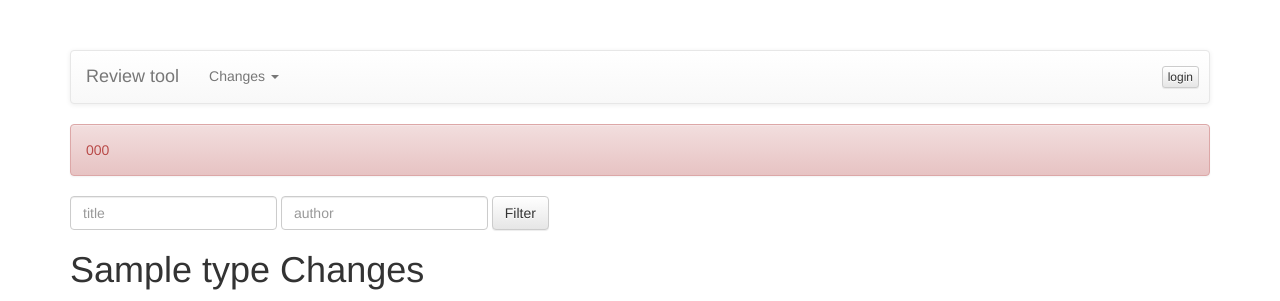
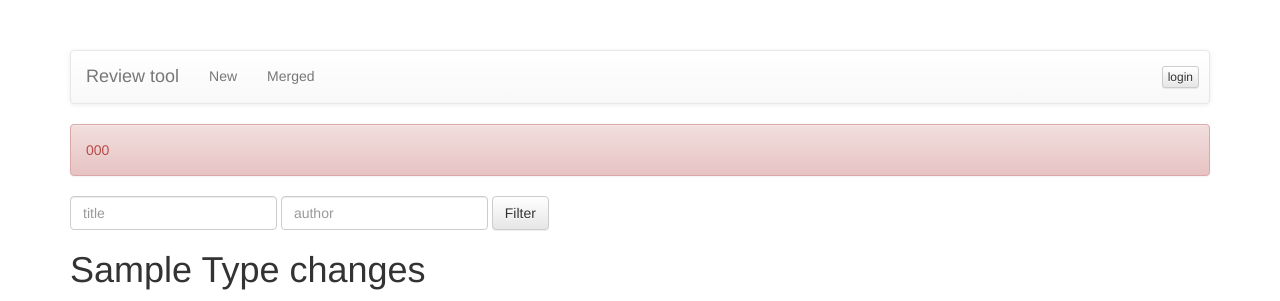
Before and after one commit to pasliwa/code_review, a Flask app: template app/templates/changes.html in a window 1280 px wide. Shown: the top 301 px of the page. Run offline with Flask 2, Linux system fonts and the light colour scheme; tables that the repository leaves empty hold one stand-in row (values such as "Sample post"); the template is opened without the code that fills it: values that come from a table or form of the project are taken from there, most other values are stand-ins (such as "Sample title", 1, 10 or a date in 2020); some libraries are stand-ins or nearby versions.

Commit message:
get menu items out of the select widget

```diff
--- a/app/routes.py
+++ b/app/routes.py
@@ -56,7 +56,7 @@ def changes_new(page):
     total = query.total
     reviews = query.items
     pagination = Pagination(page, app.config["PER_PAGE"], total)
-    return render_template('changes.html', type="New", reviews=reviews, productBranches=app.config["PRODUCT_BRANCHES"],
+    return render_template('changes.html', type="new", reviews=reviews, productBranches=app.config["PRODUCT_BRANCHES"],
                            form=form, pagination=pagination)
 
 
@@ -75,8 +75,7 @@ def changes_merged(page):
     total = query.total
     reviews = query.items
     pagination = Pagination(page, app.config["PER_PAGE"], total)
-    return render_template('changes.html', type="Merged", reviews=reviews, form=form, pagination=pagination,
-                           mode="merged")
+    return render_template('changes.html', type="merged", reviews=reviews, form=form, pagination=pagination)
 
 
 @app.route('/inspect', methods=['POST'])
--- a/app/templates/base.html
+++ b/app/templates/base.html
@@ -47,13 +47,8 @@
         <!-- Collect the nav links, forms, and other content for toggling -->
         <div class="collapse navbar-collapse navbar-ex1-collapse">
             <ul class="nav navbar-nav">
-                <li class="dropdown">
-                    <a href="#" class="dropdown-toggle" data-toggle="dropdown">Changes <b class="caret"></b></a>
-                    <ul class="dropdown-menu">
-                        <li><a href="{{ url_for("changes_new") }}">New</a></li>
-                        <li><a href="{{ url_for("changes_merged") }}">Merged</a></li>
-                    </ul>
-                </li>
+                 <li class="{% if type == "new" %}active{% endif %}"><a href="{{ url_for("changes_new") }}">New</a></li>
+                 <li class="{% if type == "merged" %}active{% endif %}"><a href="{{ url_for("changes_merged") }}">Merged</a></li>
             </ul>
             <ul class="nav navbar-nav navbar-right">
                 <li><p class="navbar-text">
--- a/app/templates/changes.html
+++ b/app/templates/changes.html
@@ -20,7 +20,7 @@
 </form>
 
 
-<h1>{{ type }} Changes</h1>
+<h1>{{ type|title }} changes</h1>
 
     <table class="table table-hover">
         <thead>
```
